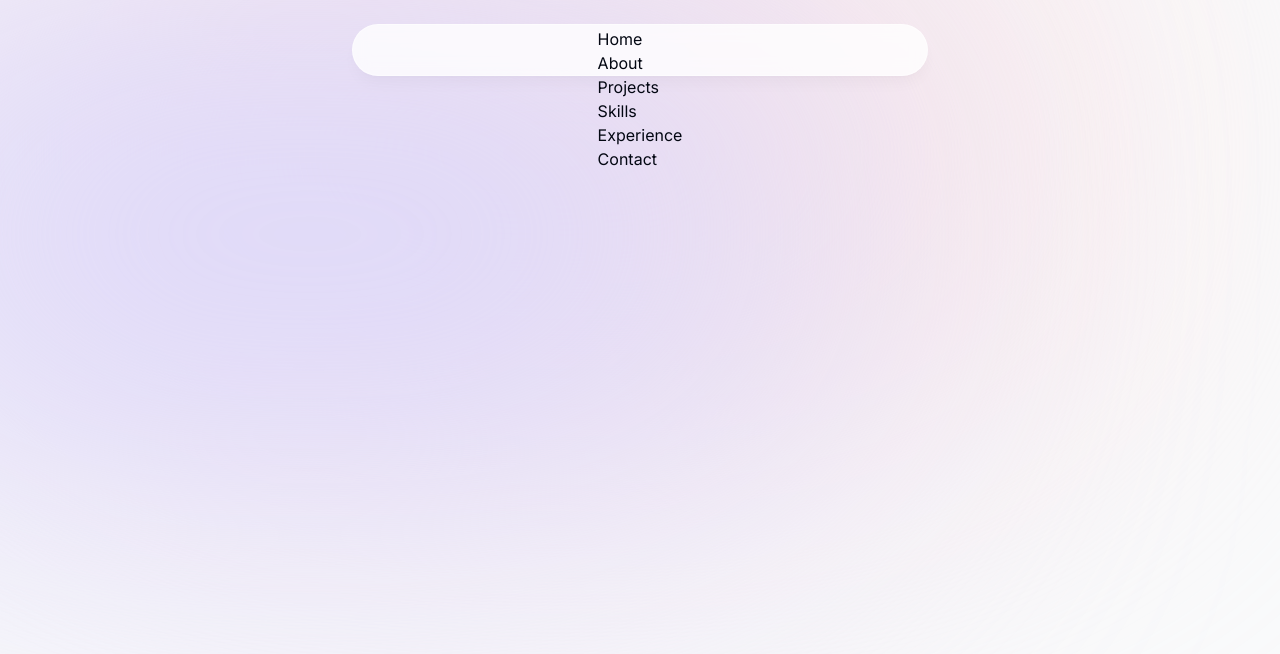
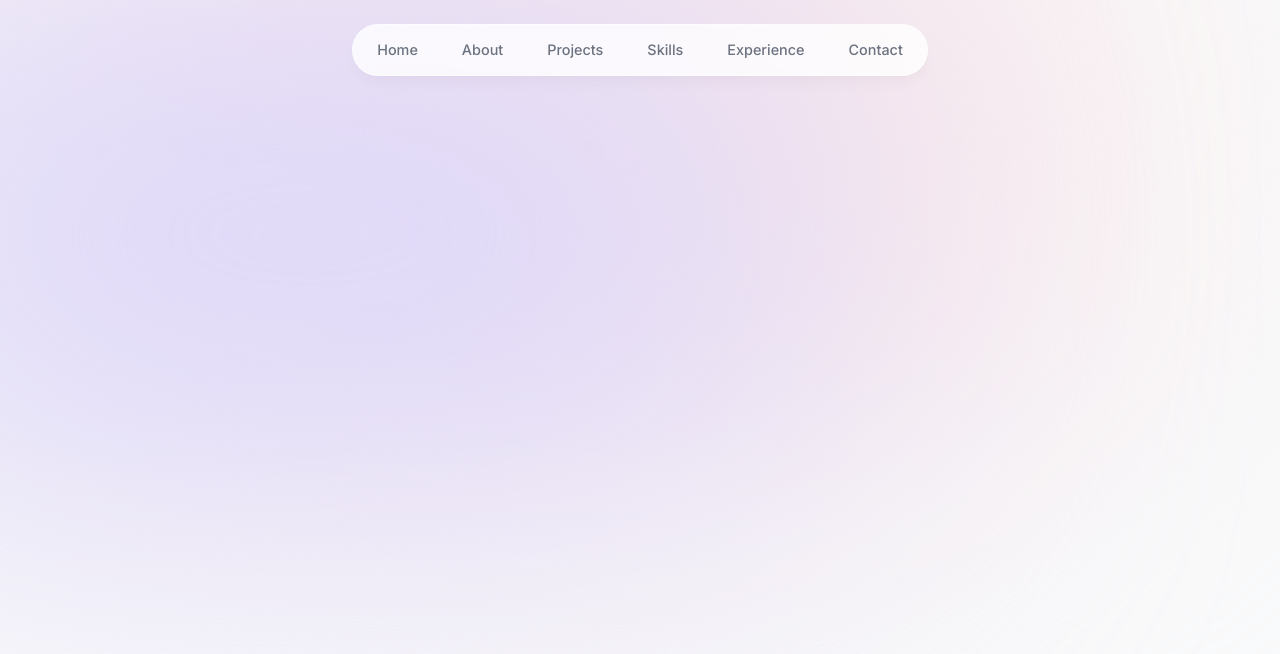
Before and after one commit to jordansbenjamin/portfolio_v2, a Next.js app: page / in a window 1280 px wide. Shown: the top 654 px of the page. Built offline with nearby package versions, Linux system fonts and the light colour scheme.

Commit message:
Finished Header component for now

```diff
--- a/src/components/Header.tsx
+++ b/src/components/Header.tsx
@@ -14,15 +14,23 @@
 		<header className="z-[999] relative">
 			<motion.div
 				className="fixed top-0 left-1/2 h-[4.5rem] w-full rounded-none border border-white border-opacity-40 bg-white bg-opacity-80 shadow-lg shadow-black/[0.03] backdrop-blur-[0.5rem] sm:top-6 sm:h-[3.25rem] sm:w-[36rem] sm:rounded-full"
-				initial={{ y: -800, x: "-50%", opacity: 0 }}
+				initial={{ y: -500, x: "-50%", opacity: 0 }}
 				animate={{ y: 0, x: "-50%", opacity: 1 }}></motion.div>
 
-			<nav className="fixed top-[0.15rem] left-1/2 h-12 -translate-x-1/2 py-2 sm:top-[1.7rem] sm:h-[initial] sm:py-0">
-				<ul>
+			<nav className="flex fixed top-[0.15rem] left-1/2 h-12 -translate-x-1/2 py-2 sm:top-[1.7rem] sm:h-[initial] sm:py-0">
+				<ul className="flex w-[22rem] flex-wrap items-center justify-center gap-y-1 text-[0.9rem] font-medium text-gray-500 sm:w-[initial] sm:flex-nowrap sm:gap-5">
 					{links.map((link) => (
-						<li key={link.hash}>
-							<Link href={link.hash}>{link.name}</Link>
-						</li>
+						<motion.li
+							className="h-3/4 flex items-center justify-center"
+							key={link.hash}
+							initial={{ y: -500, opacity: 0 }}
+							animate={{ y: 0, opacity: 1 }}>
+							<Link
+								className="flex w-full items-center justify-center px-3 py-3 hover:text-gray-950 transition"
+								href={link.hash}>
+								{link.name}
+							</Link>
+						</motion.li>
 					))}
 				</ul>
 			</nav>
```
Also changed, not shown: src/app/lib/data.ts (+6 -1 lines).
